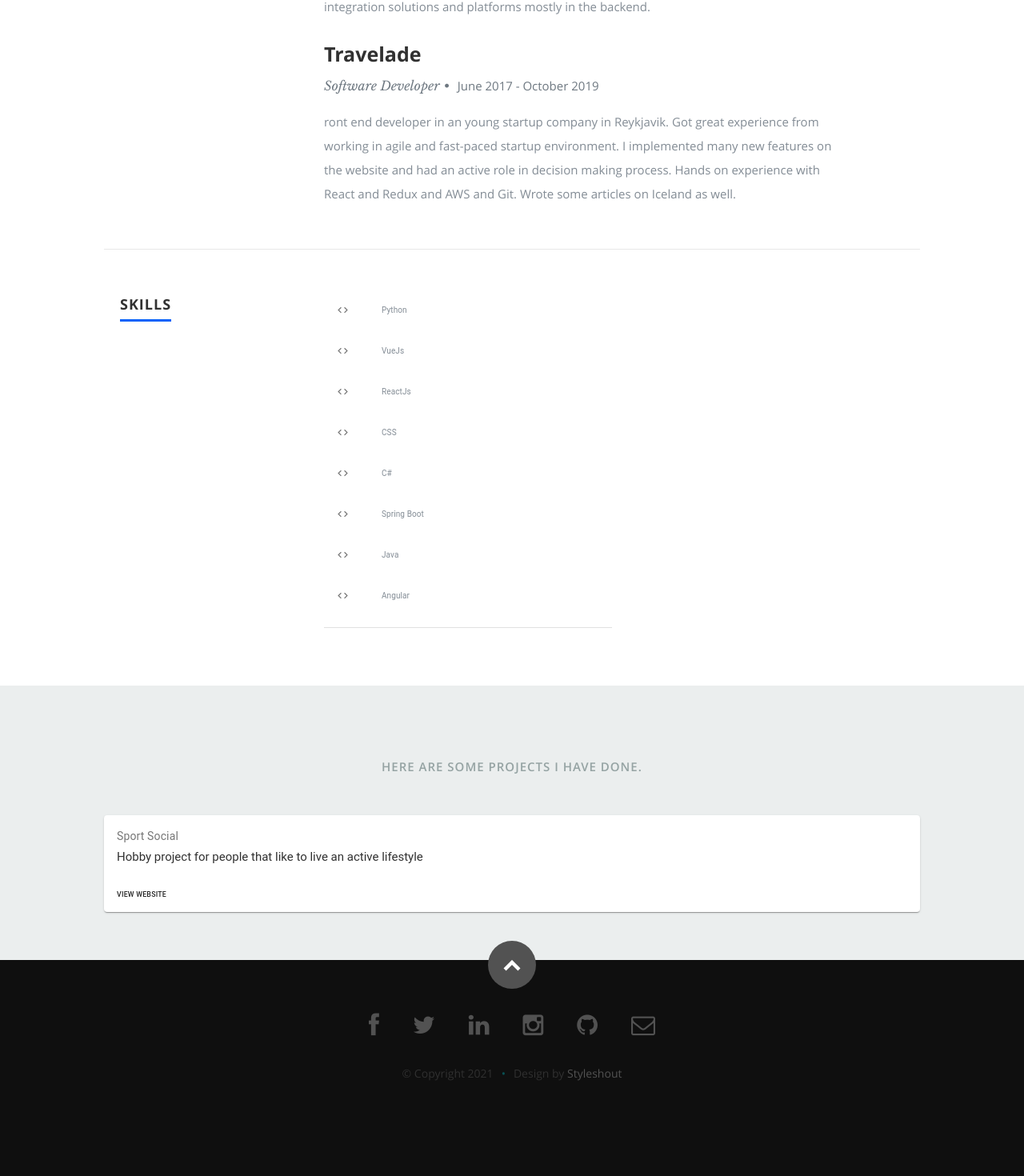
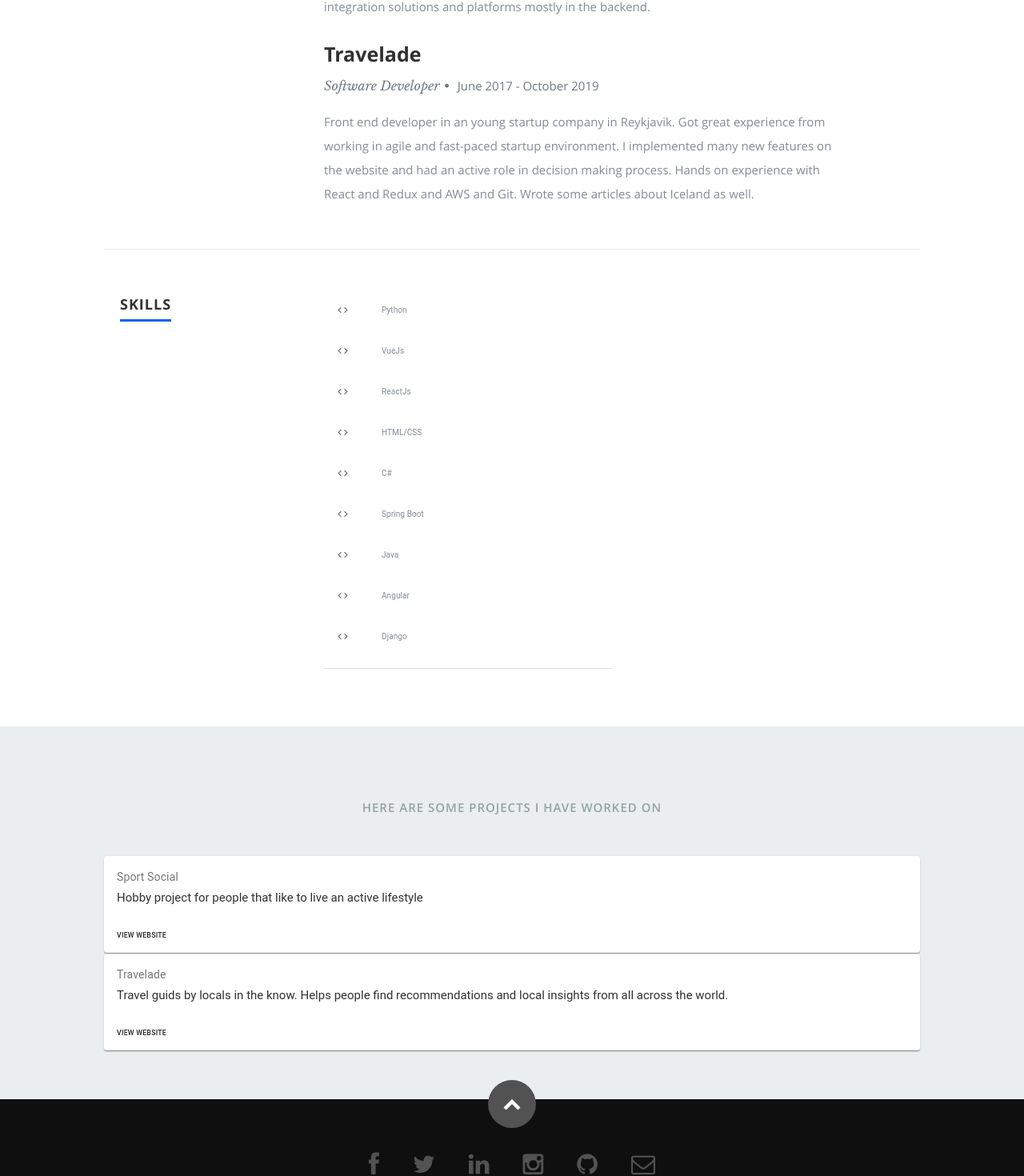
Before and after one commit to ingthorb/homepage, a React (Create React App) app: page / in a window 1280 px wide. Shown: the part 2038-3508 px from the top of the page at 80% size. Before the commit the page ends 3443 px from the top, so only its background shows below. Built offline with nearby package versions, Linux system fonts and the light colour scheme.

Commit message:
Add project I worked on and skills

```diff
--- a/public/resumeData.json
+++ b/public/resumeData.json
@@ -76,17 +76,22 @@
         "company":"Travelade",
         "title":"Software Developer",
         "years":"June 2017 - October 2019",
-        "description":"ront end developer in an young startup company in Reykjavik. Got great experience from working in agile and fast-paced startup environment. I implemented many new features on the website and had an active role in decision making process. Hands on experience with React and Redux and AWS and Git. Wrote some articles on Iceland as well."
+        "description":"Front end developer in an young startup company in Reykjavik. Got great experience from working in agile and fast-paced startup environment. I implemented many new features on the website and had an active role in decision making process. Hands on experience with React and Redux and AWS and Git. Wrote some articles about Iceland as well."
       }
     ],
-    "skills":[ "Python", "VueJs", "ReactJs", "CSS", "C#", "Spring Boot", "Java", "Angular"]
+    "skills":[ "Python", "VueJs", "ReactJs", "HTML/CSS", "C#", "Spring Boot", "Java", "Angular", "Django"]
   },
   "portfolio":{
     "projects": [
       {
         "title":"Sport Social",
         "category":"Hobby project for people that like to live an active lifestyle",
-        "url":"https://www.sportsocial.is"
+        "url":"http://sportsocial.is/"
+      },
+      {
+        "title":"Travelade",
+        "category":"Travel guids by locals in the know. Helps people find recommendations and local insights from all across the world. ",
+        "url":"http://travelade.com/"
       }
     ]
   }
--- a/src/Components/Footer.js
+++ b/src/Components/Footer.js
@@ -31,7 +31,6 @@
             <ul className="social-links">{networks}</ul>
 
             <ul className="copyright">
-              <li>&copy; Copyright 2021</li>
               <li>
                 Design by{" "}
                 <a title="Styleshout" href="http://www.styleshout.com/">
--- a/src/Components/Portfolio.js
+++ b/src/Components/Portfolio.js
@@ -13,7 +13,7 @@
       <section id="portfolio">
         <div className="row">
           <div className="twelve columns collapsed">
-            <h1>Here are some projects I have done.</h1>
+            <h1>Here are some projects I have worked on</h1>
             <div id="portfolio-wrapper" className="bgrid-quarters s-bgrid-thirds cf">
               <SimpleCard projects={projects}></SimpleCard>
             </div>
--- a/src/Components/SimpleCard.js
+++ b/src/Components/SimpleCard.js
@@ -5,6 +5,7 @@
 import CardContent from '@material-ui/core/CardContent';
 import Button from '@material-ui/core/Button';
 import Typography from '@material-ui/core/Typography';
+import Divider from '@material-ui/core/Divider';
 
 const useStyles = makeStyles({
   root: {
@@ -30,6 +31,7 @@
   return (
     <div>
         {projects.map((project) => (
+        <div>
             <Card key={project.title} className={classes.root}>
             <CardContent>
                 <Typography className={classes.title} color="textSecondary" gutterBottom>
@@ -43,6 +45,8 @@
                 <Button href={project.url}>View website</Button>
             </CardActions>
             </Card>
+            <Divider />
+        </div>
     ))}
     </div>
   );
```
Lines whose indentation alone changed are shown as unchanged.
